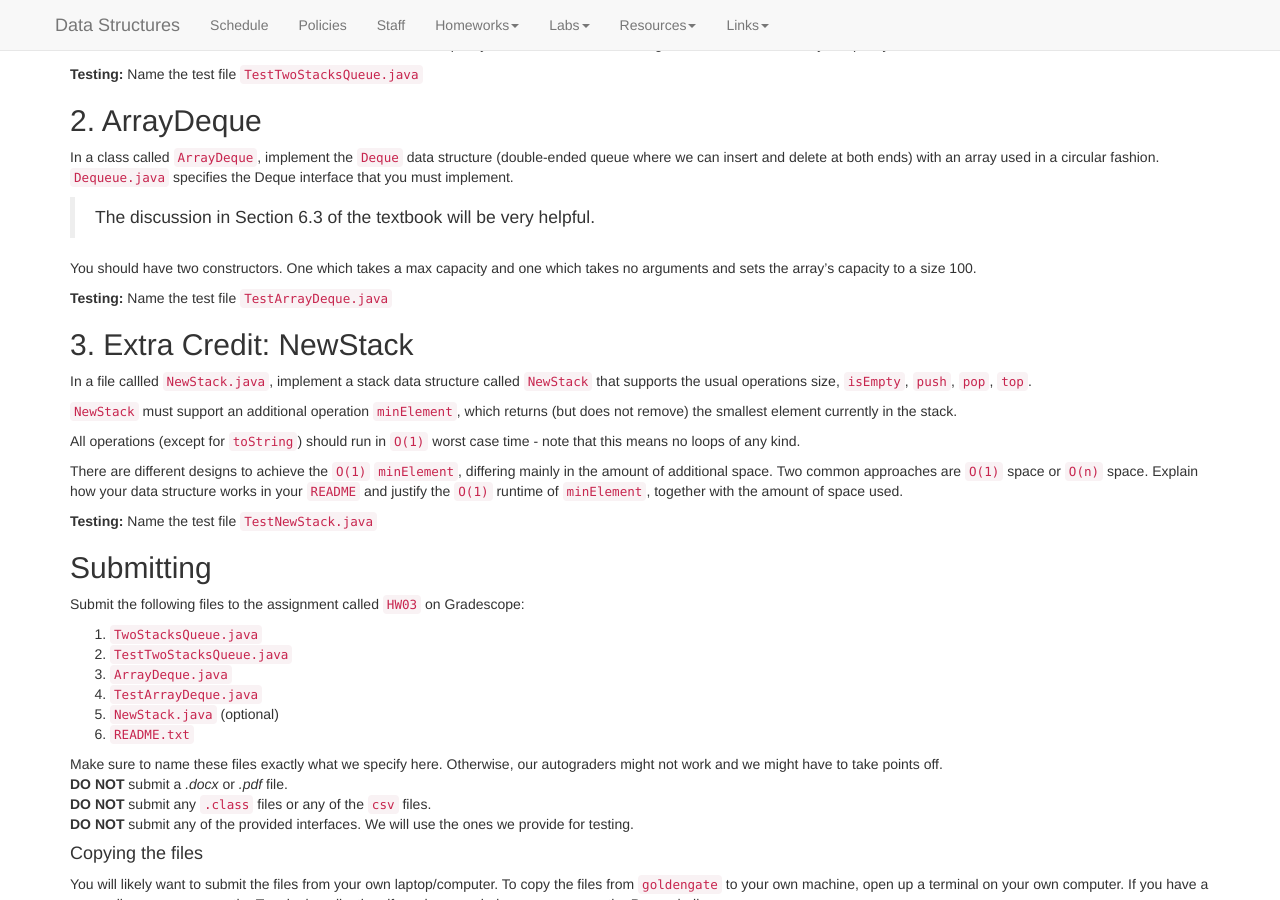
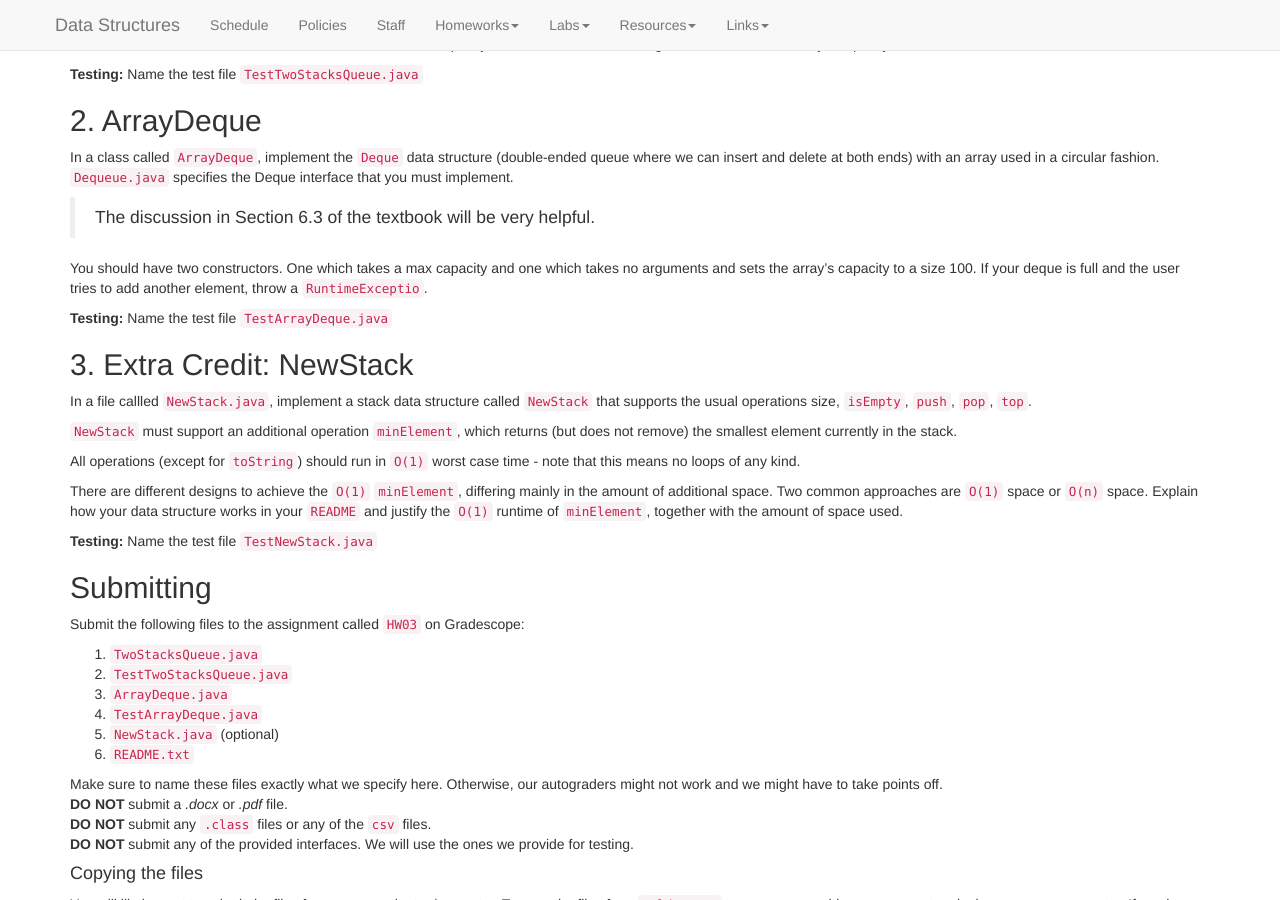
Before and after one commit to kalte0/BMC-CS-151.github.io, a Jekyll site: the page built from hws/HW03.md, in a window 1280 px wide and 900 px high, scrolled down 957 px. Built offline with Jekyll 4.4.1, drawn with Linux system fonts in a browser that asks for light colours; nearby versions of some CDN libraries.

Commit message:
Update HW03.md

```diff
--- a/hws/HW03.md
+++ b/hws/HW03.md
@@ -126,6 +126,7 @@ Deque interface that you must implement.
 > The discussion in Section 6.3 of the textbook will be very helpful.
 
 You should have two constructors. One which takes a max capacity and one which takes no arguments and sets the array's capacity to a size 100.
+If your deque is full and the user tries to add another element, throw a `RuntimeExceptio`.
 
 
 **Testing:** Name the test file `TestArrayDeque.java`
```
